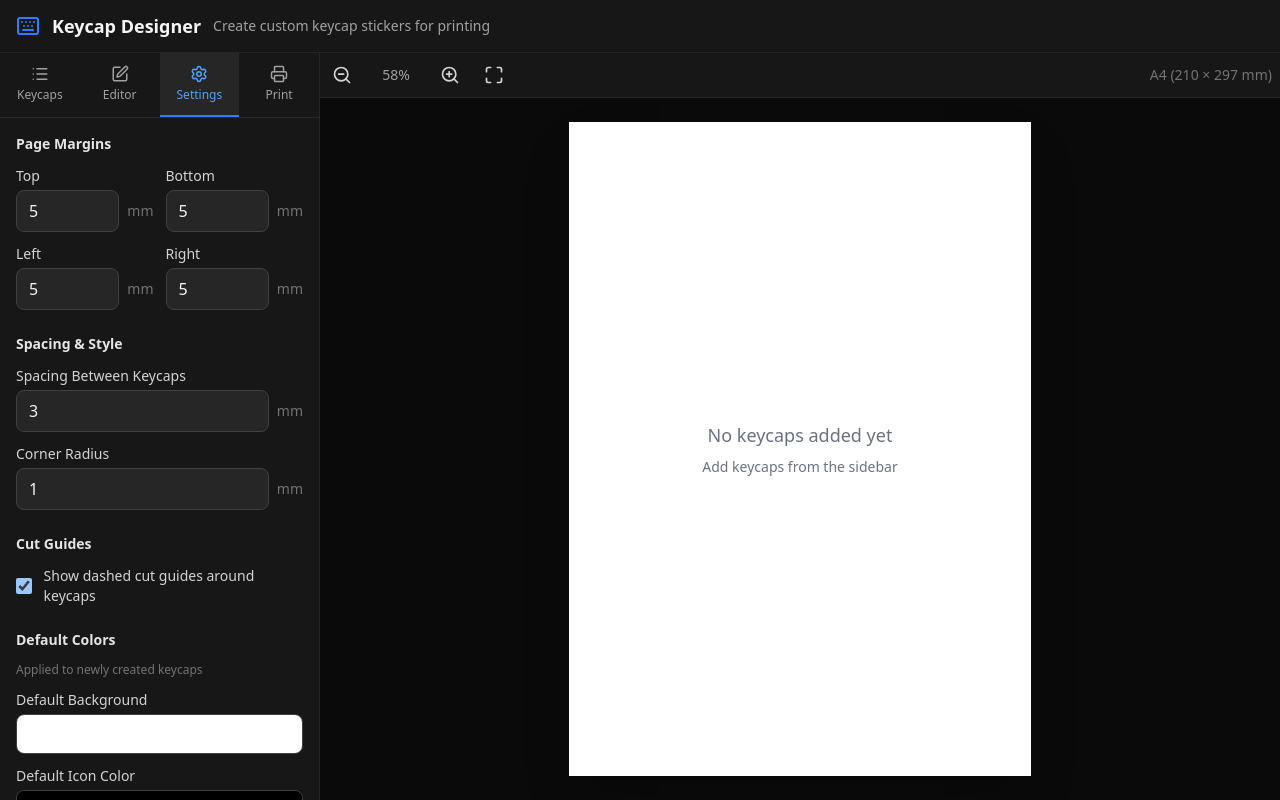
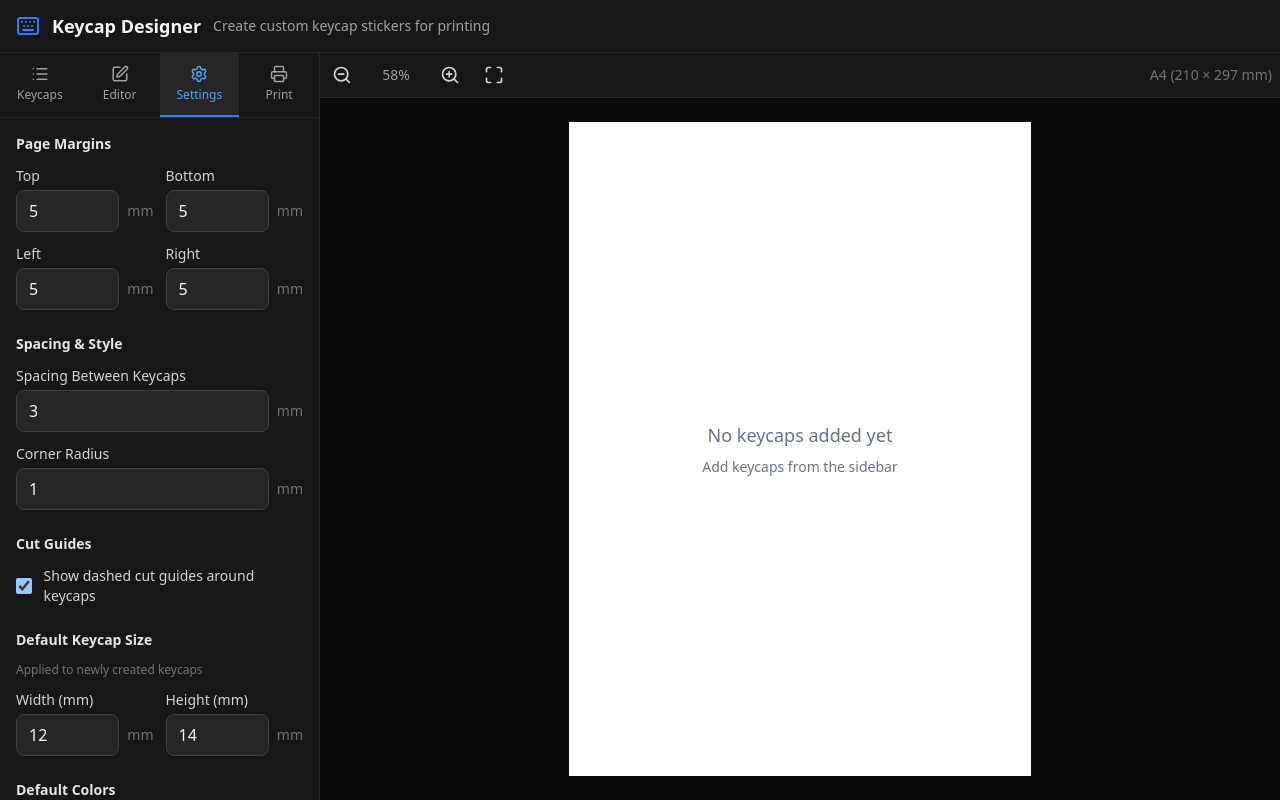
Before and after one commit to is-sam/custom-keyboard-keycaps, a React (Vite) app: page / in a window 1280 px wide. Both pictures are taken after a click on the button "Settings". Built offline with nearby package versions, Linux system fonts and the light colour scheme.

Commit message:
Add default keycap size setting and remove max size limits
- Add defaultKeycapWidth and defaultKeycapHeight to PageSettings
- New keycaps now use the default size from settings
- Max keycap size now uses page dimensions instead of fixed 50mm

```diff
--- a/src/components/keycap/KeycapEditor.tsx
+++ b/src/components/keycap/KeycapEditor.tsx
@@ -97,16 +97,16 @@ export function KeycapEditor() {
           label="Width"
           value={selectedKeycap.width}
           onChange={(width) => handleUpdate({ width })}
-          min={5}
-          max={50}
+          min={1}
+          max={pageSettings.width}
           step={0.5}
         />
         <NumberInput
           label="Height"
           value={selectedKeycap.height}
           onChange={(height) => handleUpdate({ height })}
-          min={5}
-          max={50}
+          min={1}
+          max={pageSettings.height}
           step={0.5}
         />
       </div>
--- a/src/components/settings/PageSettings.tsx
+++ b/src/components/settings/PageSettings.tsx
@@ -83,6 +83,31 @@ export function PageSettings() {
       </div>
 
       <div>
+        <h3 className="text-sm font-semibold text-neutral-200 mb-3">Default Keycap Size</h3>
+        <p className="text-xs text-neutral-500 mb-3">
+          Applied to newly created keycaps
+        </p>
+        <div className="grid grid-cols-2 gap-3">
+          <NumberInput
+            label="Width (mm)"
+            value={pageSettings.defaultKeycapWidth || 12}
+            onChange={(defaultKeycapWidth) => updatePageSettings({ defaultKeycapWidth })}
+            min={1}
+            max={pageSettings.width}
+            step={0.5}
+          />
+          <NumberInput
+            label="Height (mm)"
+            value={pageSettings.defaultKeycapHeight || 14}
+            onChange={(defaultKeycapHeight) => updatePageSettings({ defaultKeycapHeight })}
+            min={1}
+            max={pageSettings.height}
+            step={0.5}
+          />
+        </div>
+      </div>
+
+      <div>
         <h3 className="text-sm font-semibold text-neutral-200 mb-3">Default Colors</h3>
         <p className="text-xs text-neutral-500 mb-3">
           Applied to newly created keycaps
--- a/src/store/keycapStore.ts
+++ b/src/store/keycapStore.ts
@@ -50,6 +50,8 @@ const defaultPageSettings: PageSettings = {
   showCutGuides: true,
   defaultIconColor: 'rgba(0, 0, 0, 1)',
   defaultBackgroundColor: 'rgba(255, 255, 255, 1)',
+  defaultKeycapWidth: DEFAULT_KEYCAP_WIDTH_MM,
+  defaultKeycapHeight: DEFAULT_KEYCAP_HEIGHT_MM,
 };
 
 const defaultExportSettings: ExportSettings = {
@@ -62,8 +64,8 @@ const createDefaultKeycap = (
   pageSettings?: PageSettings
 ): Keycap => ({
   id: uuidv4(),
-  width: DEFAULT_KEYCAP_WIDTH_MM,
-  height: DEFAULT_KEYCAP_HEIGHT_MM,
+  width: pageSettings?.defaultKeycapWidth || DEFAULT_KEYCAP_WIDTH_MM,
+  height: pageSettings?.defaultKeycapHeight || DEFAULT_KEYCAP_HEIGHT_MM,
   icon: { type: 'none' },
   iconColor: pageSettings?.defaultIconColor || 'rgba(0, 0, 0, 1)',
   backgroundColor: pageSettings?.defaultBackgroundColor || 'rgba(255, 255, 255, 1)',
--- a/src/types/keycap.ts
+++ b/src/types/keycap.ts
@@ -34,6 +34,8 @@ export interface PageSettings {
   showCutGuides: boolean;  // Show dashed lines around keycaps
   defaultIconColor: string;       // Default icon color for new keycaps
   defaultBackgroundColor: string; // Default background color for new keycaps
+  defaultKeycapWidth: number;     // Default width for new keycaps (mm)
+  defaultKeycapHeight: number;    // Default height for new keycaps (mm)
 }
 
 export interface ExportSettings {
```
